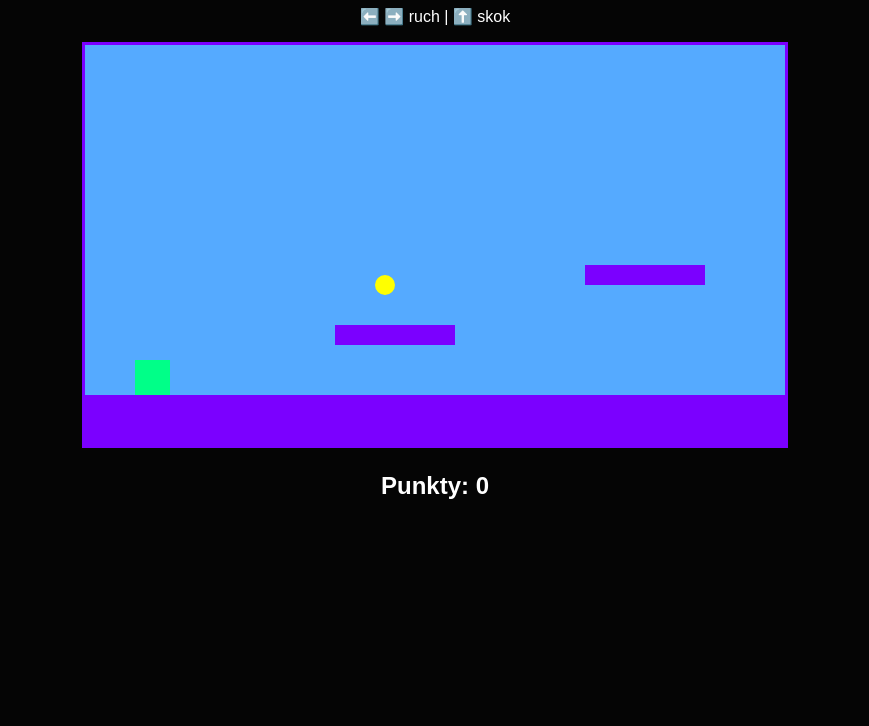
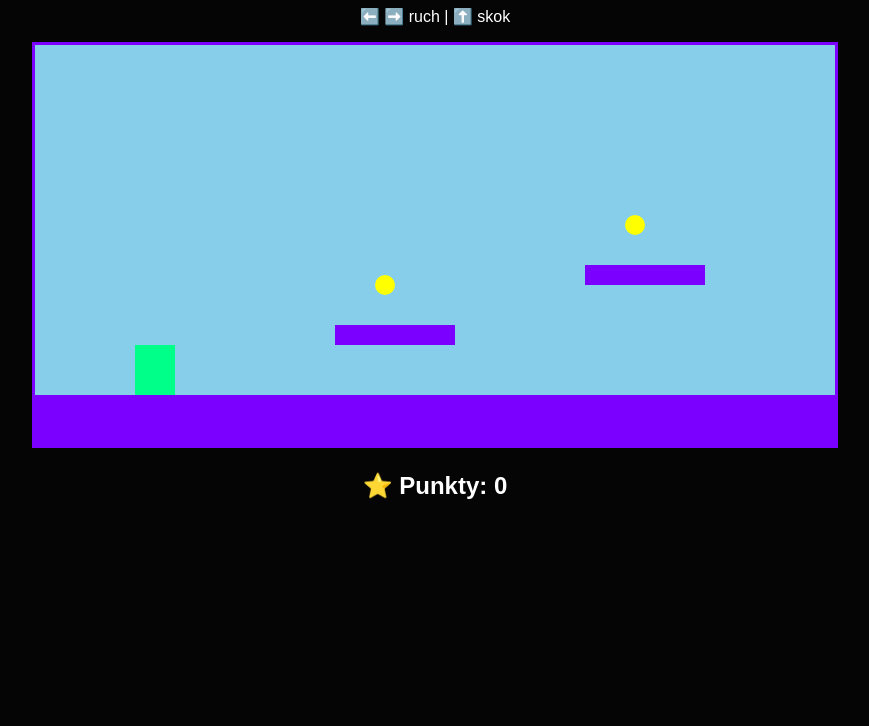
Before and after one commit to KQcompany777/KQ-games, a plain HTML site: page games/adventure.html in a window 1280 px wide. Shown: the part 74-800 px from the top of the page, without its empty margins (205-1074 px from the left). Drawn offline with Linux system fonts and the light colour scheme.

Commit message:
Update adventure.html

```diff
--- a/games/adventure.html
+++ b/games/adventure.html
@@ -1,12 +1,14 @@
 <!DOCTYPE html>
 <html lang="pl">
+
 <head>
 <meta charset="UTF-8">
 <meta name="viewport" content="width=device-width, initial-scale=1.0">
 
-<title>KQ Adventure</title>
+<title>KQ Adventure v2</title>
 
 <style>
+
 body{
     background:#050505;
     color:white;
@@ -19,22 +21,27 @@ h1{
 }
 
 canvas{
-    background:#55aaff;
     border:3px solid #7b00ff;
+    background:#87ceeb;
 }
 
 </style>
+
 </head>
 
 <body>
 
-<h1>⭐ KQ Adventure</h1>
+<h1>⭐ KQ Adventure v2</h1>
 
-<p>⬅️ ➡️ ruch | ⬆️ skok</p>
+<p>
+⬅️ ➡️ ruch | ⬆️ skok
+</p>
 
-<canvas id="game" width="700" height="400"></canvas>
+<canvas id="game" width="800" height="400"></canvas>
 
-<h2>Punkty: <span id="score">0</span></h2>
+<h2>
+⭐ Punkty: <span id="score">0</span>
+</h2>
 
 
 <script>
@@ -43,52 +50,89 @@ const canvas=document.getElementById("game");
 const ctx=canvas.getContext("2d");
 
 
+// gracz
+
 let player={
-x:50,
-y:300,
-w:35,
-h:35,
+x:100,
+y:250,
+w:40,
+h:50,
 dy:0,
+speed:5,
 jump:false
 };
 
 
-let keys={};
+// kamera
 
-let blocks=[
-{x:0,y:350,w:700,h:50},
-{x:250,y:280,w:120,h:20},
-{x:500,y:220,w:120,h:20}
+let camera=0;
+
+
+// mapa
+
+let platforms=[
+
+{x:0,y:350,w:800,h:50},
+
+{x:300,y:280,w:120,h:20},
+
+{x:550,y:220,w:120,h:20},
+
+{x:900,y:300,w:150,h:20},
+
+{x:1200,y:250,w:150,h:20},
+
+{x:1500,y:330,w:200,h:20}
+
 ];
 
 
-let coin={
-x:300,
-y:240,
-taken:false
-};
+// monety
+
+let coins=[
+
+{x:350,y:240},
+{x:600,y:180},
+{x:950,y:260},
+{x:1250,y:210},
+{x:1600,y:290}
+
+];
 
 
 let score=0;
+
+
+let keys={};
 
 
 document.addEventListener("keydown",e=>{
 keys[e.key]=true;
 });
 
+
 document.addEventListener("keyup",e=>{
 keys[e.key]=false;
 });
 
 
+
 function update(){
 
-if(keys["ArrowRight"])
-player.x+=5;
 
-if(keys["ArrowLeft"])
-player.x-=5;
+// ruch
 
+if(keys["ArrowRight"]){
+player.x+=player.speed;
+}
+
+if(keys["ArrowLeft"]){
+player.x-=player.speed;
+}
+
+
+
+// skok
 
 if(keys["ArrowUp"] && !player.jump){
 
@@ -98,23 +142,52 @@ player.jump=true;
 }
 
 
+
 player.dy+=0.5;
 player.y+=player.dy;
 
 
 
-blocks.forEach(b=>{
+// kolizje platform
+
+platforms.forEach(p=>{
+
 
 if(
-player.x<b.x+b.w &&
-player.x+player.w>b.x &&
-player.y+player.h>b.y &&
-player.y+player.h<b.y+20
+player.x < p.x+p.w &&
+player.x+player.w > p.x &&
+player.y+player.h > p.y &&
+player.y+player.h < p.y+20 &&
+player.dy>0
 ){
 
-player.y=b.y-player.h;
+player.y=p.y-player.h;
 player.dy=0;
 player.jump=false;
+
+}
+
+
+});
+
+
+
+// monety
+
+coins.forEach(c=>{
+
+if(
+!c.taken &&
+player.x<c.x+20 &&
+player.x+player.w>c.x &&
+player.y<c.y+20 &&
+player.y+player.h>c.y
+){
+
+c.taken=true;
+score+=10;
+
+document.getElementById("score").innerHTML=score;
 
 }
 
@@ -122,22 +195,17 @@ player.jump=false;
 
 
 
-if(
-!coin.taken &&
-player.x<coin.x+20 &&
-player.x+player.w>coin.x &&
-player.y<coin.y+20 &&
-player.y+player.h>coin.y
-){
+// kamera
 
-coin.taken=true;
-score+=10;
-document.getElementById("score").innerHTML=score;
+camera=player.x-300;
 
-}
+if(camera<0)
+camera=0;
+
 
 
 draw();
+
 
 requestAnimationFrame(update);
 
@@ -145,43 +213,111 @@ requestAnimationFrame(update);
 
 
 
+
 function draw(){
 
-ctx.clearRect(0,0,700,400);
+
+ctx.clearRect(0,0,800,400);
 
 
-// gracz
+// niebo
 
-ctx.fillStyle="#00ff88";
-ctx.fillRect(player.x,player.y,player.w,player.h);
+ctx.fillStyle="#87ceeb";
+ctx.fillRect(0,0,800,400);
+
 
 
 // platformy
 
 ctx.fillStyle="#7b00ff";
 
-blocks.forEach(b=>{
-ctx.fillRect(b.x,b.y,b.w,b.h);
+
+platforms.forEach(p=>{
+
+ctx.fillRect(
+p.x-camera,
+p.y,
+p.w,
+p.h
+);
+
 });
 
 
-// moneta
 
-if(!coin.taken){
+// monety
+
+coins.forEach(c=>{
+
+
+if(!c.taken){
 
 ctx.fillStyle="yellow";
+
 ctx.beginPath();
-ctx.arc(coin.x,coin.y,10,0,Math.PI*2);
+
+ctx.arc(
+c.x-camera,
+c.y,
+10,
+0,
+Math.PI*2
+);
+
 ctx.fill();
 
 }
 
+
+});
+
+
+
+// gracz
+
+ctx.fillStyle="#00ff88";
+
+ctx.fillRect(
+player.x-camera,
+player.y,
+player.w,
+player.h
+);
+
+
+
+// meta
+
+ctx.fillStyle="white";
+
+ctx.fillRect(
+1750-camera,
+250,
+20,
+100
+);
+
+
+ctx.fillStyle="black";
+
+ctx.font="20px Arial";
+
+ctx.fillText(
+"🏁 META",
+1700-camera,
+230
+);
+
+
 }
+
 
 
 update();
 
+
 </script>
 
 </body>
+
 </html>
```
